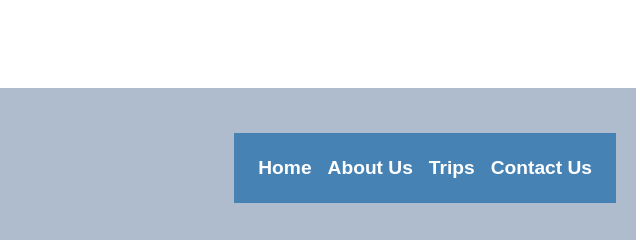
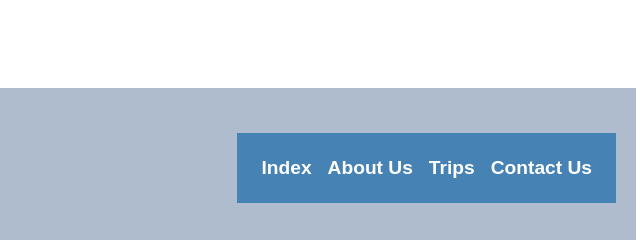
Before and after one commit to Reypao/wdd130, a plain HTML site: page wwr/contact.html in a window 1280 px wide. Shown: the top 240 px of the page, 484-1124 px from the left. Drawn offline with Linux system fonts and the light colour scheme.

Commit message:
Update contact.html

```diff
--- a/wwr/contact.html
+++ b/wwr/contact.html
@@ -12,7 +12,7 @@
         <header>
         <img src="images/logo.jpg" alt="Utah River Rafting Logo image" class="logo">
             <nav>
-                <a href="../index.html">Home</a>
+                <a href="index.html">Index</a>
                 <a href="about.html">About Us</a>
                 <a href="trips.html">Trips</a>
                 <a href="contact.html">Contact Us</a>
```
